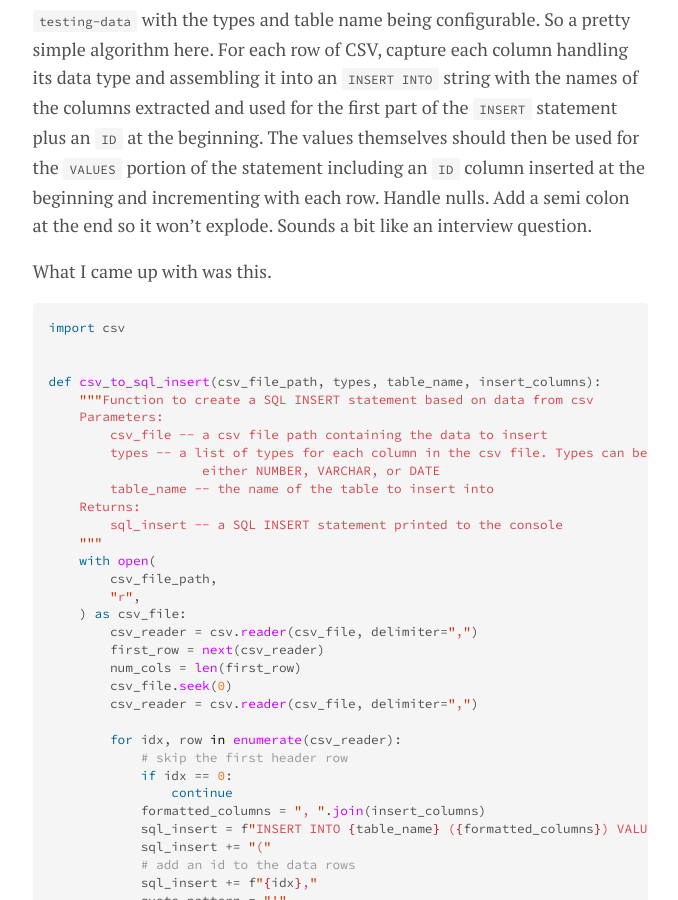
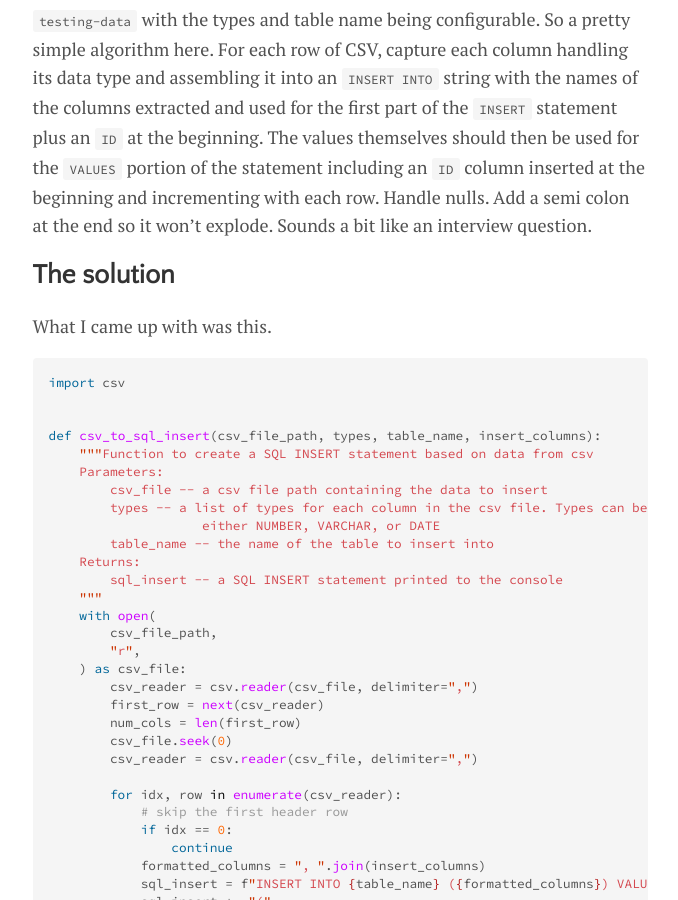
Before and after one commit to RM-Terrell/RM-Terrell.github.io, a Jekyll site: the page built from _posts/2023-11-27-csv-to-sql-insert.md, in a window 1280 px wide and 900 px high, scrolled down 1505 px. Shown: the whole window, without its empty margins (300-978 px from the left). Built offline with Jekyll 4.4.1, drawn with Linux system fonts in a browser that asks for light colours; some of the changed text lies outside the part shown.

Commit message:
sections

````diff
--- a/_posts/2023-11-27-csv-to-sql-insert.md
+++ b/_posts/2023-11-27-csv-to-sql-insert.md
@@ -28,6 +28,8 @@ INSERT INTO testing-data (ID, NAME, COUNT, CREATION_DATE, URL) VALUES (2,'anothe
 ```
 
 This allowed me to insert each row of the CSV on its own into the table `testing-data` with the types and table name being configurable. So a pretty simple algorithm here. For each row of CSV, capture each column handling its data type and assembling it into an `INSERT INTO` string with the names of the columns extracted and used for the first part of the `INSERT` statement plus an `ID` at the beginning. The values themselves should then be used for the `VALUES` portion of the statement including an `ID` column inserted at the beginning and incrementing with each row. Handle nulls. Add a semi colon at the end so it won't explode. Sounds a bit like an interview question.
+
+## The solution
 
 What I came up with was this.
 
````
Also changed, not shown: other parts of _posts/2023-11-27-csv-to-sql-insert.md (+2 -0 lines).
